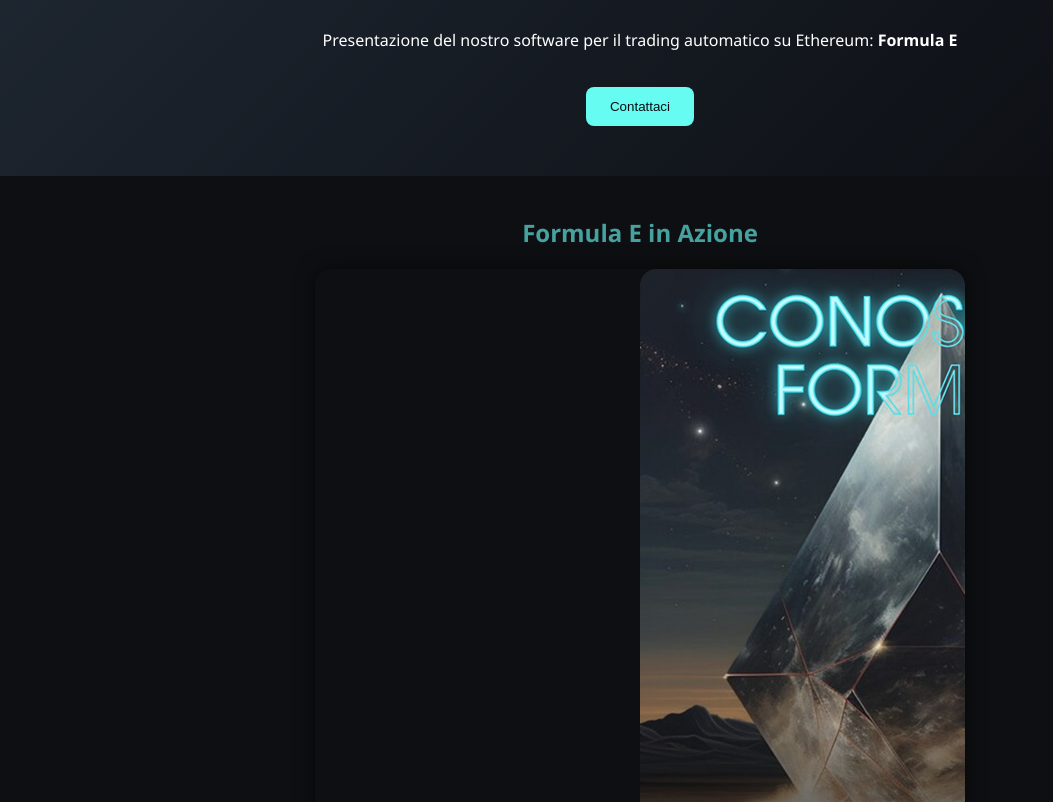
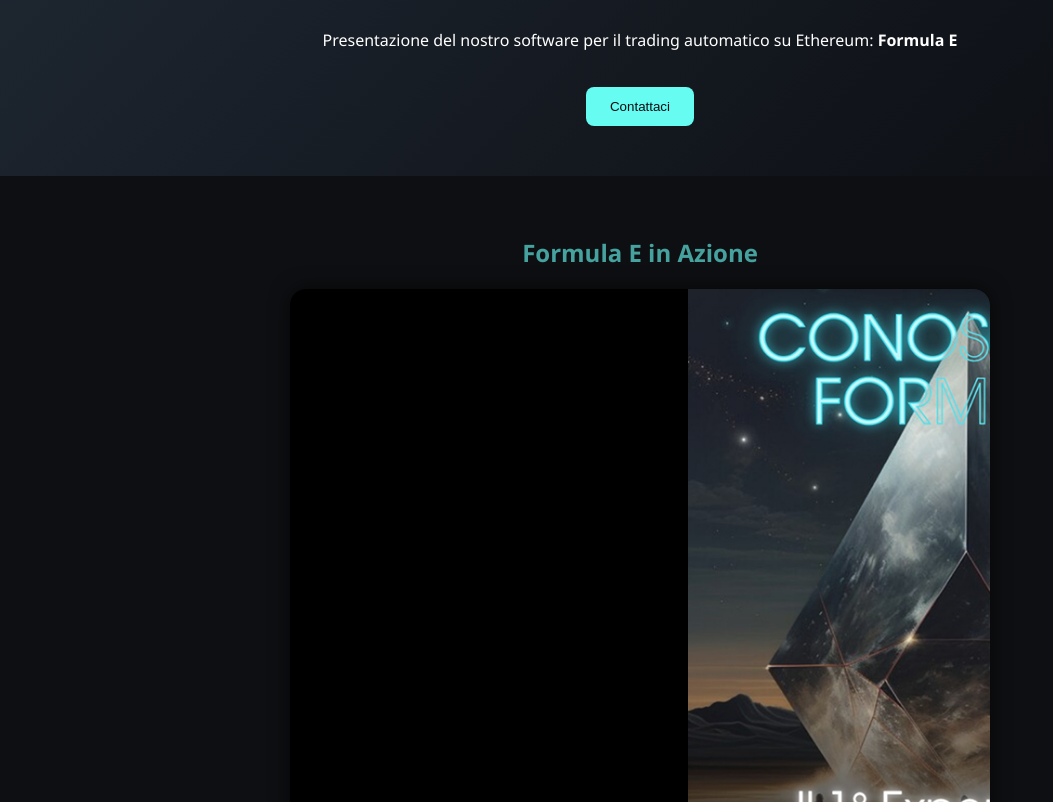
Before and after one commit to Formula-E/softwer-trading, a plain HTML site: page index.html in a window 1280 px wide. Shown: the part 150-952 px from the top of the page, without its empty margins (0-1053 px from the left). Drawn offline with Linux system fonts and the light colour scheme.

Commit message:
Update style.css

```diff
--- a/css/style.css
+++ b/css/style.css
@@ -38,38 +38,32 @@ button:hover {
 }
 
 /* SLIDER SECTION */
-.slide {
-    object-fit: cover;
-    object-position: center center; /* centrata orizzontalmente e verticalmente */
-    position: absolute;
-    width: 100%;
-    height: 100%;
-    object-fit: contain;
-    opacity: 0;
-    transition: opacity 1s ease-in-out;
-    border-radius: 16px;
-    background-color: #000; /* utile per evitare sfondo trasparente */
+.slider {
+    text-align: center;
+    padding: 20px;
 }
-
 
 .slider-container {
     position: relative;
-    width: 650px;
-    height: 700px;
+    width: 700px;
+    height: 650px;
     margin: 0 auto;
     overflow: hidden;
     border-radius: 16px;
     box-shadow: 0 0 20px rgba(0, 0, 0, 0.6);
+    background-color: #000; /* sfondo nero per immagini con 'contain' */
 }
 
 .slide {
     position: absolute;
     width: 100%;
     height: 100%;
-    object-fit: cover;
+    object-fit: contain; /* mostra tutta l’immagine senza tagliarla */
+    object-position: center center;
     opacity: 0;
     transition: opacity 1s ease-in-out;
     border-radius: 16px;
+    background-color: #000;
 }
 
 .slide.active {
```
